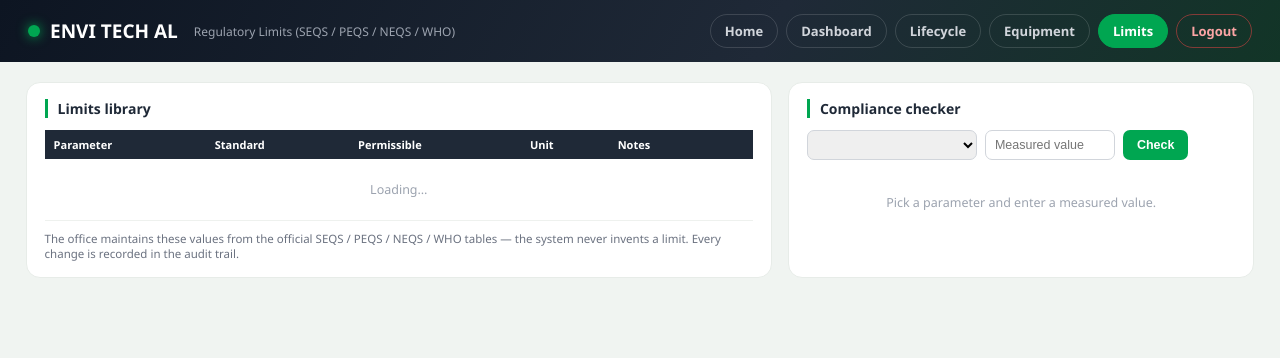
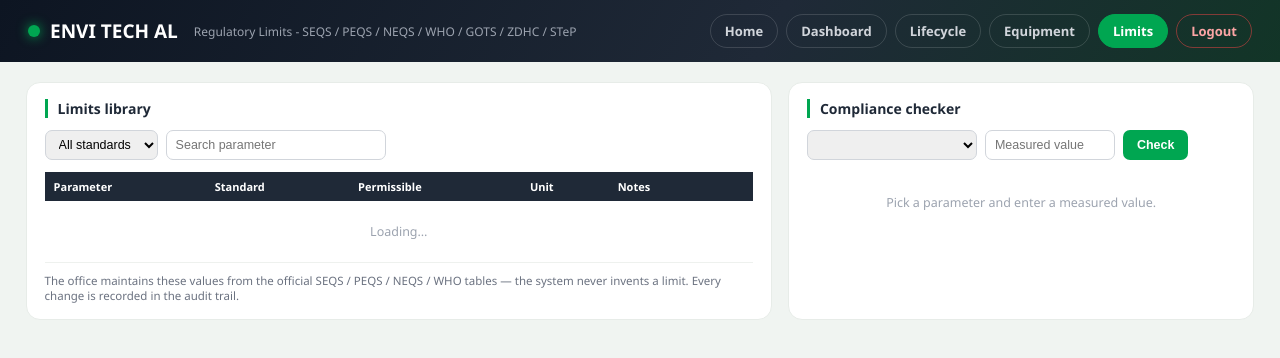
Before and after one commit to envitech9503/envitechal-reporting, a Django app: template templates/limits.html in a window 1280 px wide. Shown: the top 358 px of the page. Run offline with Django 4.2, Linux system fonts and the light colour scheme; the template is opened without the code that fills it, so the values that code supplies are empty.

Commit message:
Phase 2: limits library upgraded - filters + search, compare-versions view, versioned standards (SEQS 2016/PEQS 2016/NEQS 2000/GOTS 2026/ZDHC V2.2/STEP 02.2025), OEKO-TEX STeP support, checker shows all standards incl not-regulated, units completed, ref-doc imports (230 active limits)

```diff
--- a/templates/limits.html
+++ b/templates/limits.html
@@ -29,14 +29,14 @@ button{border:none;border-radius:7px;padding:7px 14px;font-weight:700;font-size:
 .btn-g{background:#00A651;color:#fff}.btn-r{background:#fee2e2;color:#b91c1c}
 .res{margin-top:12px}
 .res .row{display:flex;justify-content:space-between;padding:8px 10px;border-radius:8px;margin-bottom:7px;font-size:13px;font-weight:600}
-.res .pass{background:#e6f7ee;color:#00753a}.res .fail{background:#fee2e2;color:#b91c1c}
+.res .pass{background:#e6f7ee;color:#00753a}.res .fail{background:#fee2e2;color:#b91c1c}.res .na{background:#f3f4f6;color:#6b7280}
 .empty{color:#9ca3af;text-align:center;padding:22px;font-size:12.5px}
 .note{font-size:11.5px;color:#6B7280;margin-top:10px}
 </style>
 </head>
 <body>
 <header>
-  <div class="brand"><span class="dot"></span>ENVI TECH AL<small>Regulatory Limits (SEQS / PEQS / NEQS / WHO)</small></div>
+  <div class="brand"><span class="dot"></span>ENVI TECH AL<small>Regulatory Limits - SEQS / PEQS / NEQS / WHO / GOTS / ZDHC / STeP</small></div>
   <nav>
     <a href="/">Home</a>
     <a href="/dashboard/dashboard/">Dashboard</a>
@@ -50,9 +50,14 @@ button{border:none;border-radius:7px;padding:7px 14px;font-weight:700;font-size:
   <div class="grid">
     <div class="panel">
       <h3>Limits library</h3>
+        <div class="addbar" style="display:flex">
+          <select id="flt_standard" onchange="load()"><option value="">All standards</option></select>
+          <input id="flt_q" placeholder="Search parameter" style="min-width:220px" oninput="fltDeb()">
+          <button class="btn-g" id="cmpBtn" onclick="cmp()" style="display:none">Compare versions</button> <span id="flt_count" style="font-size:12px;color:#6B7280;align-self:center"></span>
+        </div>
       <div class="addbar" id="addbar">
         <input id="f_parameter" placeholder="Parameter (e.g. pH, TDS, Lead) *" style="min-width:190px">
-        <select id="f_standard"><option>SEQS</option><option>PEQS</option><option>NEQS</option><option>WHO</option></select>
+        <input id="f_standard" list="stdlist" placeholder="Standard *" style="width:150px"><datalist id="stdlist"><option>SEQS 2016</option><option>PEQS 2016</option><option>NEQS 2000</option><option>WHO</option><option>GOTS 2026</option><option>ZDHC V2.2</option><option>STEP 02.2025</option></datalist>
         <input id="f_min" placeholder="Min" style="width:76px">
         <input id="f_max" placeholder="Max" style="width:76px">
         <input id="f_unit" placeholder="Unit" style="width:90px">
@@ -78,12 +83,14 @@ button{border:none;border-radius:7px;padding:7px 14px;font-weight:700;font-size:
 </main>
 <script>
 function esc(s){return String(s==null?'':s).replace(/[&<>"]/g,function(c){return {'&':'&amp;','<':'&lt;','>':'&gt;','"':'&quot;'}[c];});}
+var _fltT=null;function fltDeb(){clearTimeout(_fltT);_fltT=setTimeout(load,300);}
 function load(){
-  fetch('/dashboard/api/limits/',{credentials:'include'}).then(function(r){return r.json();}).then(function(d){
+  var _s=document.getElementById('flt_standard'),_k=document.getElementById('flt_q');
+  fetch('/dashboard/api/limits/?std='+encodeURIComponent(_s?_s.value:'')+'&q='+encodeURIComponent(_k?_k.value:''),{credentials:'include'}).then(function(r){return r.json();}).then(function(d){
     document.getElementById('addbar').style.display=d.is_admin?'flex':'none';
-    var tb=document.getElementById('rows');tb.innerHTML='';
+    var tb=document.getElementById('rows');tb.innerHTML='';var _th=document.querySelector('table thead');if(_th)_th.style.display=cmpMode?'none':'';if(cmpMode){renderCmp(d.rows||[],tb);return;}
     var params={};
-    if(!(d.rows||[]).length){tb.innerHTML='<tr><td colspan="6" class="empty">No limits yet. '+(d.is_admin?'Add the first parameter above.':'')+'</td></tr>';}
+    if(!(d.rows||[]).length){tb.innerHTML='<tr><td colspan="6" class="empty">'+(((_s&&_s.value)||(_k&&_k.value))?'No limits match the current filter.':'No limits yet. '+(d.is_admin?'Add the first parameter above.':''))+'</td></tr>';}
     (d.rows||[]).forEach(function(r){
       params[r.parameter]=1;
       var rng=(r.min!==null&&r.max!==null)?(r.min+' – '+r.max):(r.max!==null?'≤ '+r.max:'≥ '+r.min);
@@ -91,9 +98,12 @@ function load(){
       tr.innerHTML='<td><b>'+esc(r.parameter)+'</b></td><td>'+esc(r.standard)+'</td><td>'+rng+'</td><td>'+esc(r.unit)+'</td><td style="font-size:11px;color:#6B7280">'+esc(r.notes)+'</td><td>'+(d.is_admin?'<button class="btn-r" onclick="rem('+r.id+')">Remove</button>':'')+'</td>';
       tb.appendChild(tr);
     });
+    var c=document.getElementById('flt_count');if(c){var _n=(d.rows||[]).length;c.textContent=_n+((_n==1)?' limit shown':' limits shown');}var _sd={};(d.rows||[]).forEach(function(r){_sd[r.standard]=1;});var _bt=document.getElementById('cmpBtn');if(_bt)_bt.style.display=(Object.keys(_sd).length>1)?'':'none';
+    if(!((_s&&_s.value)||(_k&&_k.value))){
     var sel=document.getElementById('c_parameter');sel.innerHTML='';
     Object.keys(params).sort().forEach(function(p){var o=document.createElement('option');o.textContent=p;sel.appendChild(o);});
     if(!sel.options.length){var o=document.createElement('option');o.textContent='';sel.appendChild(o);}
+    }
   });
 }
 function save(){
@@ -106,6 +116,18 @@ function rem(id){
   var fd=new FormData();fd.append('act','remove');fd.append('id',id);
   fetch('/dashboard/api/limits-save/',{method:'POST',body:fd,credentials:'include'}).then(function(r){return r.json();}).then(function(){load();});
 }
+var cmpMode=false;
+function cmp(){cmpMode=!cmpMode;var b=document.getElementById('cmpBtn');if(b)b.textContent=cmpMode?'List view':'Compare versions';load();}
+function renderCmp(rows,tb){
+  var stds=[],seen={},params={};
+  rows.forEach(function(r){if(!seen[r.standard]){seen[r.standard]=1;stds.push(r.standard);}(params[r.parameter]=params[r.parameter]||{})[r.standard]=r;});
+  stds.sort();
+  var h='<tr style="background:#111827;color:#fff"><td style="padding:9px 10px"><b>Parameter</b></td>'+stds.map(function(s){return '<td style="padding:9px 10px"><b>'+esc(s)+'</b></td>';}).join('')+'</tr>';
+  Object.keys(params).sort().forEach(function(p){
+    h+='<tr><td><b>'+esc(p)+'</b></td>'+stds.map(function(s){var r=params[p][s];if(!r)return '<td style="color:#9CA3AF">—</td>';var t=(r.min!==null&&r.max!==null)?(r.min+' – '+r.max):(r.max!==null?'≤ '+r.max:'≥ '+r.min);return '<td>'+t+(r.unit?' '+esc(r.unit):'')+'</td>';}).join('')+'</tr>';
+  });
+  tb.innerHTML=h;
+}
 function check(){
   var p=document.getElementById('c_parameter').value,v=document.getElementById('c_value').value;
   fetch('/dashboard/api/limits-check/?parameter='+encodeURIComponent(p)+'&value='+encodeURIComponent(v),{credentials:'include'})
@@ -115,7 +137,7 @@ function check(){
     if(!(d.results||[]).length){el.innerHTML='<div class="empty">No limits stored for this parameter yet.</div>';return;}
     var h='';
     d.results.forEach(function(x){
-      h+='<div class="row '+(x.result==='EXCEEDS'?'fail':'pass')+'"><span>'+esc(x.standard)+' &middot; '+esc(x.range)+' '+esc(x.unit)+'</span><span>'+esc(x.result)+'</span></div>';});
+      h+='<div class="row '+(x.result==='EXCEEDS'?'fail':(x.result==='Not regulated'?'na':'pass'))+'"><span>'+esc(x.standard)+' &middot; '+esc(x.range)+' '+esc(x.unit)+'</span><span>'+esc(x.result)+'</span></div>';});
     el.innerHTML=h;
   });
 }
```
Also changed, not shown: dashboard/views.py (+13 -2 lines).
